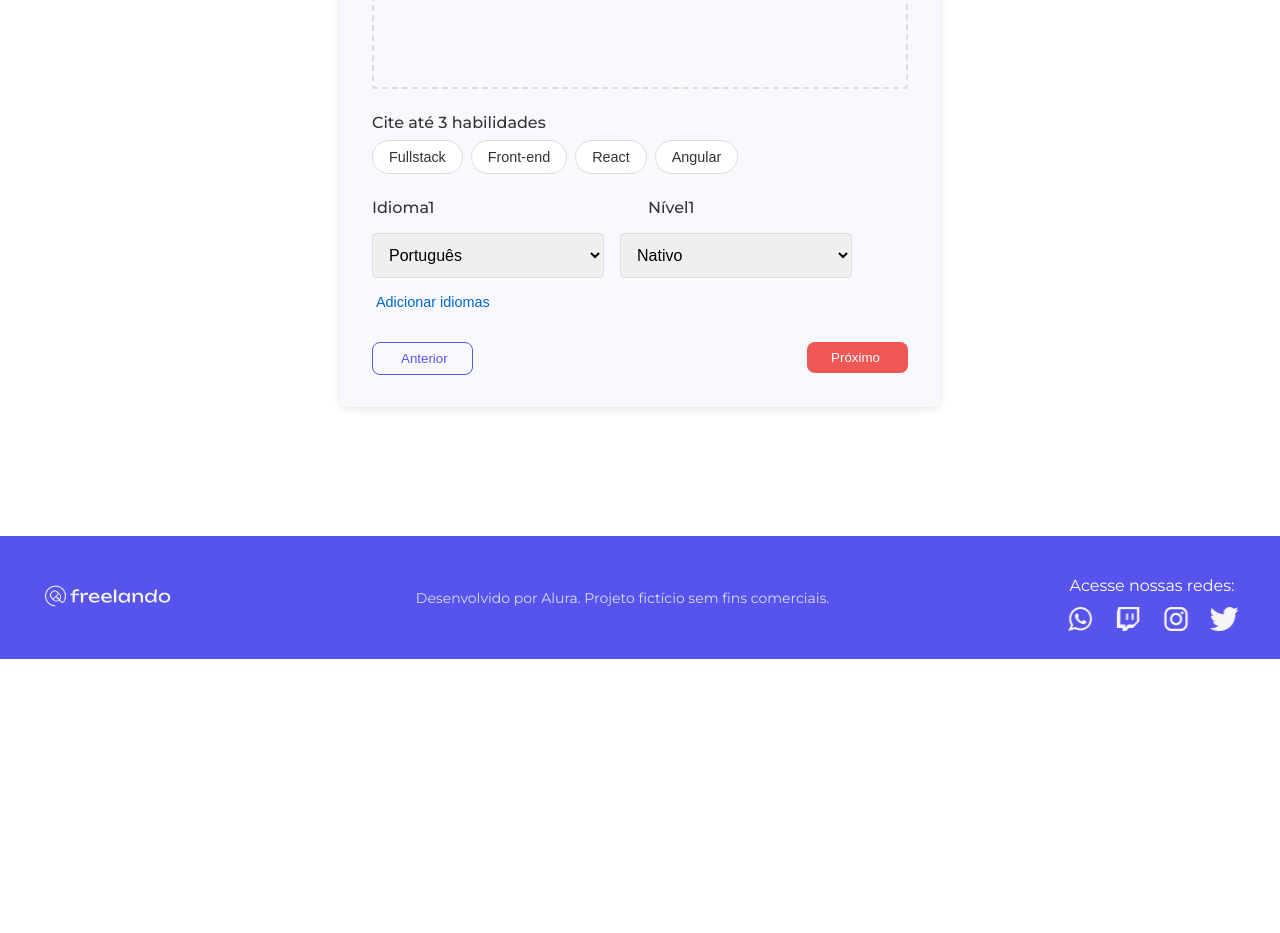
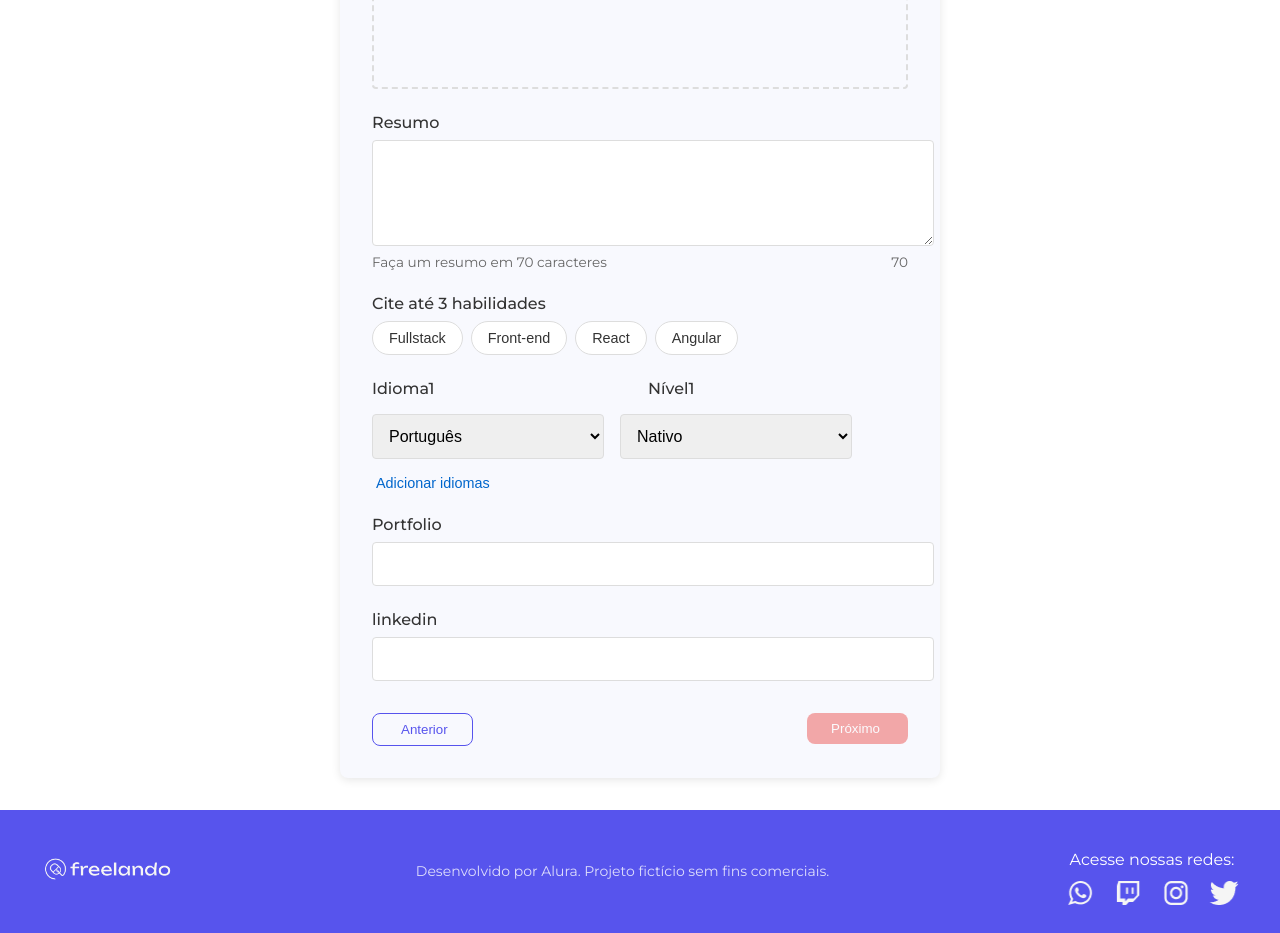
Before and after one commit to aldtorres/freelando, an Angular app: page /cadastro/perfil in a window 1280 px wide. Shown: the part 396-1329 px from the top of the page. Before the commit the page ends 1055 px from the top, so only its background shows below. Built offline with nearby package versions, Linux system fonts and the light colour scheme.

Commit message:
validação

```diff
--- a/src/app/pages/perfil-form/perfil-form.component.html
+++ b/src/app/pages/perfil-form/perfil-form.component.html
@@ -28,6 +28,30 @@
           </div>
 
         </div>
+
+
+
+        <div class="cadastro-form__field">
+          <label for="resumo" class="cadastro-form__label">Resumo</label>
+          <textarea
+            id="resumo"
+            class="cadastro-form__textarea"
+            formControlName="resumo"
+            maxlength="70"
+            rows="3"
+            ></textarea>
+
+            <div class="cadastro-form__field-info">
+              <span>Faça um resumo em 70 caracteres</span>
+              <span>{{caracteresRestantes}}</span>
+            </div>
+
+            <div *ngIf="perfilForm.get('resumo')?.invalid && perfilForm.get('resumo')?.touched" class="cadastro-form__error">
+              <span *ngIf="perfilForm.get('resumo')?.errors?.['required']">Resumo é obrigatório</span>
+              <span *ngIf="perfilForm.get('resumo')?.errors?.['maxlength']">No máximo 70 caraacteres</span>
+            </div>
+        </div>
+
         <div class="cadastro-form__field">
           <label class="cadastro-form__label">Cite até 3 habilidades</label>
           <div class="cadastro-form__chips" >
@@ -98,6 +122,29 @@
 
         </div>
 
+        <div class="cadastro-form__field">
+          <label for="portfolio" class="cadastro-form__label">Portfolio</label>
+          <input
+            id="portfolio"
+            type="url"
+            class="cadastro-form__input"
+            formControlName="portfolio">
+            <div *ngIf="perfilForm.get('portfolio')?.invalid && perfilForm.get('portfolio')?.touched" class="cadastro-form__error">
+              <span *ngIf="perfilForm.get('portfolio')?.errors?.['required']">Url inválida</span>
+            </div>
+        </div>
+
+        <div class="cadastro-form__field">
+          <label for="linkedin" class="cadastro-form__label">linkedin</label>
+          <input
+            id="linkedin"
+            type="url"
+            class="cadastro-form__input"
+            formControlName="linkedin">
+            <div *ngIf="perfilForm.get('linkedin')?.invalid && perfilForm.get('linkedin')?.touched" class="cadastro-form__error">
+              <span *ngIf="perfilForm.get('linkedin')?.errors?.['required']">linkedin inválida</span>
+            </div>
+        </div>
 
 
         <div class="cadastro-form__actions">
--- a/src/app/pages/perfil-form/perfil-form.component.ts
+++ b/src/app/pages/perfil-form/perfil-form.component.ts
@@ -26,6 +26,7 @@
 export class PerfilFormComponent implements OnInit {
   perfilForm!: FormGroup;
   fotoPreview!: string | ArrayBuffer | null;
+  caracteresRestantes: number = 70;
 
   habilidades: Habilidade[] = [
     { nome: 'Fullstack', selecionada: false },
@@ -58,16 +59,20 @@
 
   ngOnInit() :void {
     this.incializarForm();
+
+    this.perfilForm.get('resumo')?.valueChanges.subscribe(resumo =>{
+        this.caracteresRestantes = 70 - resumo.length;
+    });
   }
 
   private incializarForm(): void {
     this.perfilForm = this.fb.group({
       foto: [''],
-      resumo: [''],
+      resumo: ['', [Validators.required, Validators.maxLength(70)]],
       habilidadesSelecionadas:[[]],
       idiomas: this.fb.array([]),
-      portfolio:[''],
-      linkedin:['']
+      portfolio:['', Validators.pattern('https?://.+')],
+      linkedin:['', Validators.pattern('https?://(www\\.)?linkedin\\.com/.+')],
     });
 
     this.adicionarIdioma('Português', 'Nativo')
```
